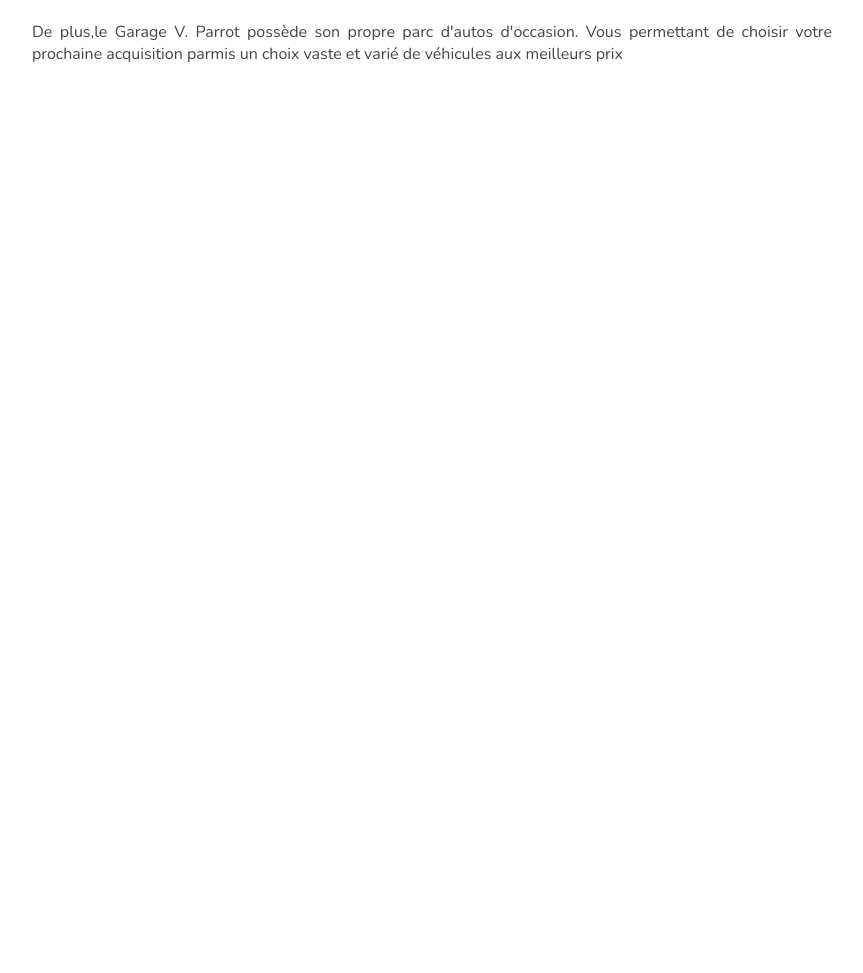
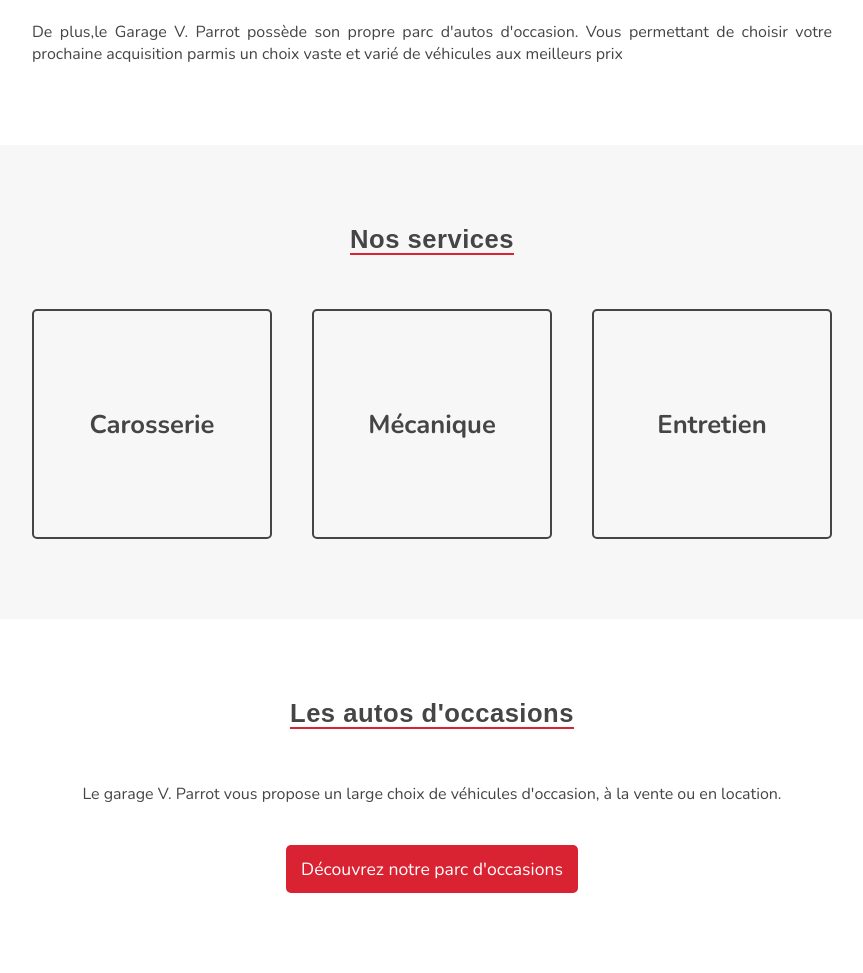
Before and after one commit to JeremyTdr/Garage-Auto, a PHP site: page / in a window 1280 px wide. Shown: the part 829-1802 px from the top of the page, without its empty margins (208-1071 px from the left). Before the commit the page ends 891 px from the top, so only its background shows below. Run offline with PHP 8.4, Linux system fonts and the light colour scheme; some libraries are stand-ins or nearby versions; some web fonts are replaced.

Commit message:
Section Services V2 + Section Occasions V1

```diff
--- a/index.php
+++ b/index.php
@@ -2,5 +2,7 @@
 
 <?php include './pages/sections/header.php'; ?>
 <?php include './pages/sections/resume.php'; ?>
+<?php include './pages/sections/services.php'; ?>
+<?php include './pages/sections/occasions.php'; ?>
 
 <?php include './pages/includes/html-foot.php'; ?>
--- a/pages/includes/navbar.php
+++ b/pages/includes/navbar.php
@@ -2,12 +2,12 @@
 
     <img class="logo" src="src/assets/logo-nobg.png" alt="logo du garage"></img>
 
-    <ul class="nav-items" id="nav-items">
-        <li class="nav-item">Accueil</li>
-        <li class="nav-item">Nos services</li>
-        <li class="nav-item">Les occasions</li>
-        <li class="nav-item reserved">Nous contacter</li>
-    </ul>
+    <div class="nav-items" id="nav-items">
+        <a class="nav-item" href="/">Accueil</a>
+        <a class="nav-item" href="#services">Nos services</a>
+        <a class="nav-item" href="#occasions">Les occasions</a>
+        <a class="nav-item reserved">Nous contacter</a>
+    </div>
 
     <i class="fas fa-bars burger-btn" id="burger-btn"></i>
 
--- a/pages/sections/header.php
+++ b/pages/sections/header.php
@@ -3,8 +3,8 @@
     <div class="header-content">
         <h1>Garage Auto <br> V. Parrot</h1>
         <div class="header-btns">
-            <div class="header-btn services">Nos services</div>
-            <div class="header-btn autos">Notre parc auto d'occasion</div>
+            <div class="header-btn">Nos services</div>
+            <div class="header-btn">Notre parc auto d'occasion</div>
         </div>
     </div>
 </section>
--- /dev/null
+++ b/pages/sections/occasions.php
@@ -0,0 +1,7 @@
+<section class="occasions" id="occasions">
+    <div class="content occasions-content">
+        <h2>Les autos d'occasions</h2>
+        <p class="occasions-text">Le garage V. Parrot vous propose un large choix de véhicules d'occasion, à la vente ou en location.</p>
+        <div class="occasions-btn">Découvrez notre parc d'occasions</div>
+    </div>
+</section>
--- a/pages/sections/resume.php
+++ b/pages/sections/resume.php
@@ -1,6 +1,6 @@
 <section class="resume" id="resume">
     <div class="content resume-content">
-        <h3>Présentation</h3>
+        <h2>Présentation</h2>
         <div class="resume-text">
             <p>Fort d’une expérience de 15 ans dans le domaine de l’entretien et de la réparation des véhicules, Le Garage Auto V. Parrot est votre partenaire de choix pour votre véhicule et ceci quelle que soit sa marque.</p><br>
             <p>Ici, l’équipe de mécaniciens est à la fois passionnée et experte dans toutes sortes de réparations. De la refonte d’un moteur à un changement de pneu, en passant par la carrosserie.</p><br>
--- /dev/null
+++ b/pages/sections/services.php
@@ -0,0 +1,10 @@
+<section class="services" id="services">
+    <div class="content services-content">
+        <h2>Nos services</h2>
+        <div class="services-cards">
+            <div class="services-card">Carosserie</div>
+            <div class="services-card">Mécanique</div>
+            <div class="services-card">Entretien</div>
+        </div>
+    </div>
+</section>
--- a/src/sass/includes/_base.scss
+++ b/src/sass/includes/_base.scss
@@ -20,8 +20,6 @@
 $light: #f7f7f7;
 
 $border-radius: 5px;
-$padding-btn-mobile: 12px 15px;
-$padding-btn-desktop: 12px 30px;
 
 @mixin button {
   width: fit-content;
@@ -32,6 +30,9 @@
   background-color: #d92332;
   font-size: 1.1rem;
   cursor: pointer;
+  &:hover {
+    background-color: $red-light;
+  }
 }
 
 body {
@@ -70,7 +71,7 @@
   .content {
     margin: 60px 25px;
 
-    h3 {
+    h2 {
       margin-bottom: 55px;
       font-size: 1.6rem;
       text-align: center;
--- a/src/sass/includes/_header.scss
+++ b/src/sass/includes/_header.scss
@@ -45,9 +45,6 @@
       gap: 20px;
       .header-btn {
         @include button;
-        &:hover {
-          background-color: $red-light;
-        }
       }
     }
   }
--- a/src/sass/includes/_navbar.scss
+++ b/src/sass/includes/_navbar.scss
@@ -36,7 +36,7 @@
   }
 
   .nav-items.active {
-    display: block;
+    display: flex;
   }
 
   .fa-user {
@@ -44,7 +44,7 @@
   }
 
   .nav-item {
-    padding: 15px 0;
+    padding: 18px 0;
     cursor: pointer;
     text-transform: uppercase;
     font-weight: 600;
--- /dev/null
+++ b/src/sass/includes/_occasions.scss
@@ -0,0 +1,13 @@
+.occasions {
+  .occasions-content {
+    .occasions-text {
+      margin-bottom: 40px;
+      @media screen and (min-width: 700px) {
+        text-align: center;
+      }
+    }
+    .occasions-btn {
+      @include button;
+    }
+  }
+}
--- /dev/null
+++ b/src/sass/includes/_services.scss
@@ -0,0 +1,34 @@
+.services {
+  background-color: $light;
+
+  .services-content {
+    .services-cards {
+      display: flex;
+      flex-direction: column;
+      align-items: center;
+      gap: 50px;
+
+      .services-card {
+        width: 240px;
+        height: 230px;
+        display: flex;
+        align-items: center;
+        justify-content: center;
+        font-size: 1.6rem;
+        font-weight: 700;
+        border-radius: $border-radius;
+        border: 2px solid $gray;
+      }
+    }
+  }
+
+  @media screen and (min-width: 700px) {
+    .services-content {
+      .services-cards {
+        flex-direction: row;
+        justify-content: space-between;
+        gap: inherit;
+      }
+    }
+  }
+}
--- a/src/sass/style.scss
+++ b/src/sass/style.scss
@@ -1,3 +1,5 @@
 @import "./includes/base";
 @import "./includes/navbar";
 @import "./includes/header";
+@import "./includes/services";
+@import "./includes/occasions";
--- a/src/style.css
+++ b/src/style.css
@@ -42,7 +42,7 @@
 body .content {
   margin: 60px 25px;
 }
-body .content h3 {
+body .content h2 {
   margin-bottom: 55px;
   font-size: 1.6rem;
   text-align: center;
@@ -93,13 +93,13 @@
   padding: 10px 20px;
 }
 .nav .nav-items.active {
-  display: block;
+  display: flex;
 }
 .nav .fa-user {
   font-size: 2rem;
 }
 .nav .nav-item {
-  padding: 15px 0;
+  padding: 18px 0;
   cursor: pointer;
   text-transform: uppercase;
   font-weight: 600;
@@ -199,5 +199,54 @@
     font-size: 3.5rem;
   }
 }
+.services {
+  background-color: #f7f7f7;
+}
+.services .services-content .services-cards {
+  display: flex;
+  flex-direction: column;
+  align-items: center;
+  gap: 50px;
+}
+.services .services-content .services-cards .services-card {
+  width: 240px;
+  height: 230px;
+  display: flex;
+  align-items: center;
+  justify-content: center;
+  font-size: 1.6rem;
+  font-weight: 700;
+  border-radius: 5px;
+  border: 2px solid #454545;
+}
+@media screen and (min-width: 700px) {
+  .services .services-content .services-cards {
+    flex-direction: row;
+    justify-content: space-between;
+    gap: inherit;
+  }
+}
+
+.occasions .occasions-content .occasions-text {
+  margin-bottom: 40px;
+}
+@media screen and (min-width: 700px) {
+  .occasions .occasions-content .occasions-text {
+    text-align: center;
+  }
+}
+.occasions .occasions-content .occasions-btn {
+  width: fit-content;
+  margin: 0 auto;
+  padding: 12px 15px;
+  border-radius: 5px;
+  color: #ffffff;
+  background-color: #d92332;
+  font-size: 1.1rem;
+  cursor: pointer;
+}
+.occasions .occasions-content .occasions-btn:hover {
+  background-color: #d9777f;
+}
 
 /*# sourceMappingURL=style.css.map */
```
Also changed, not shown: 1 other file.
